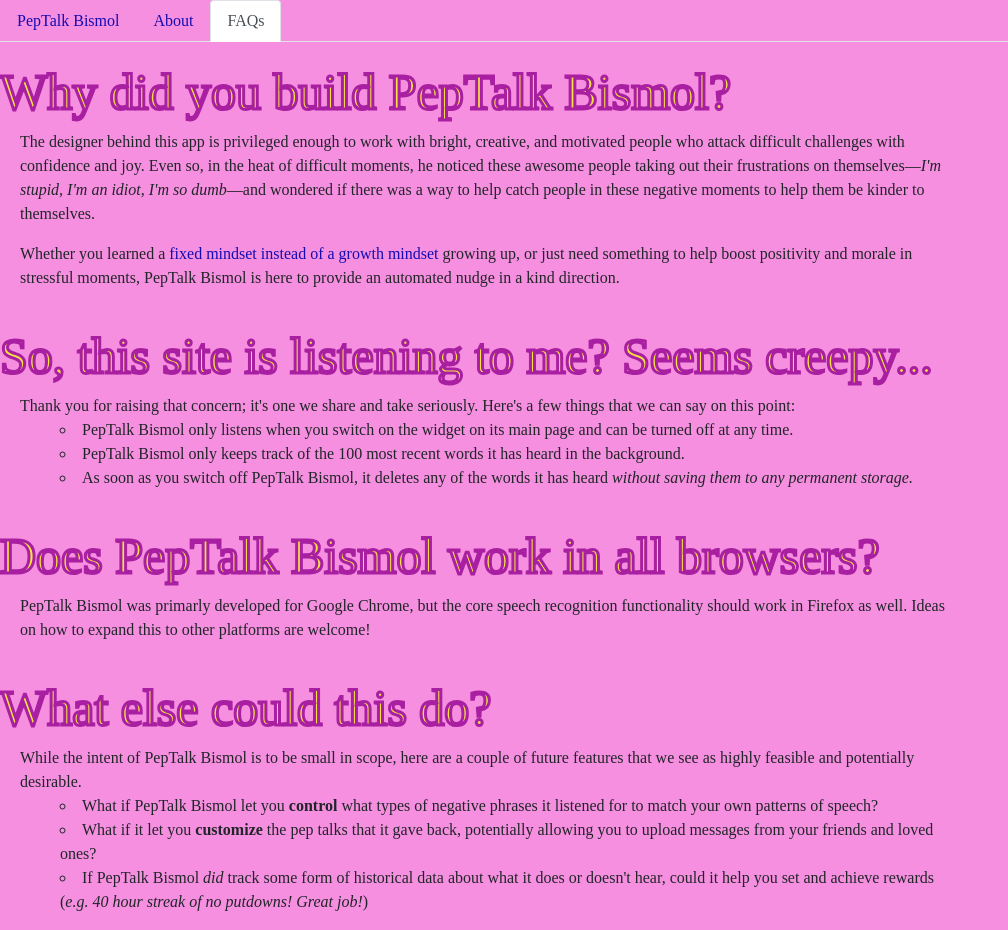
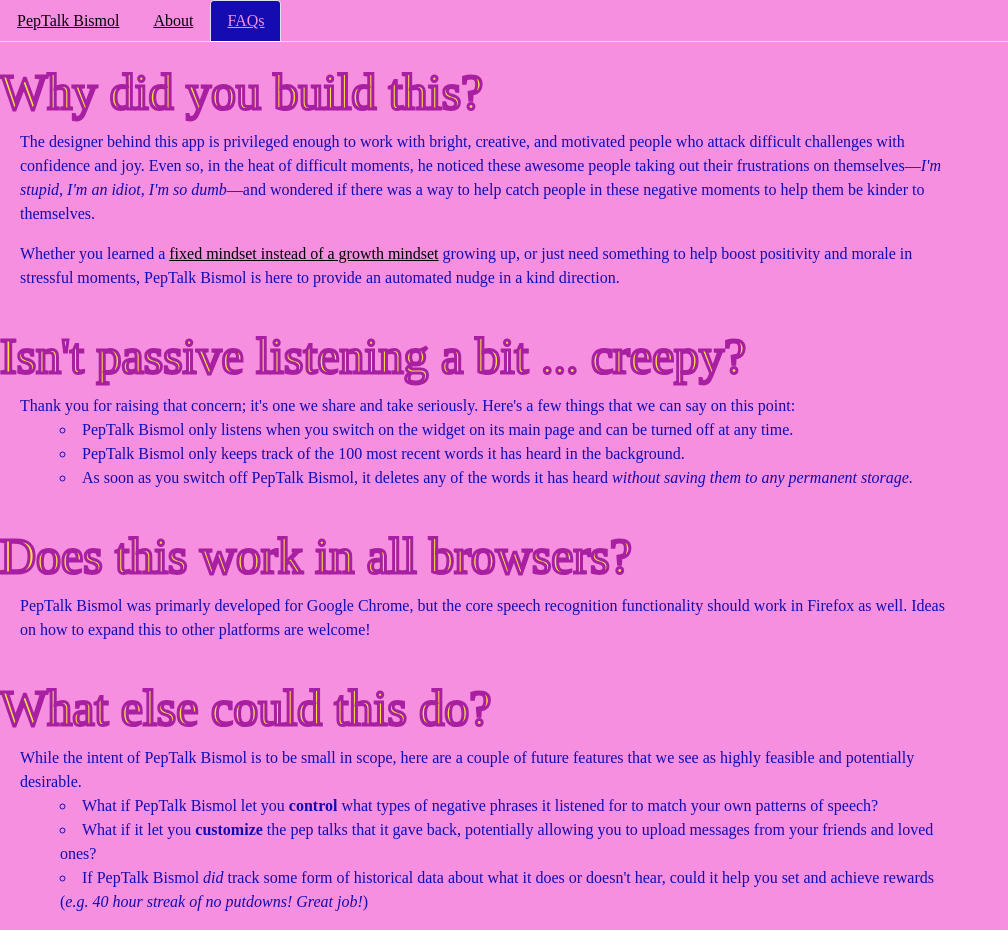
Before and after one commit to ZombieSocrates/nice-self-talk, a browser extension: page faq.html in a window 1280 px wide. Shown: the whole page, without its empty margins (0-1008 px from the left). Drawn offline with nearby package versions, Linux system fonts and the light colour scheme; a web font is replaced by a local one.

Commit message:
Improve colors and link styling

```diff
--- a/faq.html
+++ b/faq.html
@@ -24,13 +24,13 @@
         <a class="nav-link active" href="#">FAQs</a>
       </li>
     </ul>
-    <h1 class="question-header">Why did you build PepTalk Bismol?</h1>
+    <h1 class="question-header">Why did you build this?</h1>
     <div class="question-response">The designer behind this app is privileged enough to work with bright, creative, and motivated people who attack difficult challenges with confidence and joy. Even so, in the heat of difficult moments, he noticed these awesome people taking out their frustrations on themselves&mdash;<i>I'm stupid, I'm an idiot, I'm so dumb</i>&mdash;and wondered if there was a way to help catch people in these negative moments to help them be kinder to themselves.
     <p></p>
     Whether you learned a <a href="https://www.developgoodhabits.com/fixed-mindset-vs-growth-mindset/" target="_blank">fixed mindset instead of a growth mindset</a> growing up, or just need something to help boost positivity and morale in stressful moments, PepTalk Bismol is here to provide an automated nudge in a kind direction.
     </div>
     <p></p>
-    <h1 class="question-header">So, this site is listening to me? Seems creepy...</h1>
+    <h1 class="question-header">Isn't passive listening a bit ... creepy?</h1>
     <div class="question-response">Thank you for raising that concern; it's one we share and take seriously. Here's a few things that we can say on this point:
       <ul class="response-list">
         <li class="response-bullet">PepTalk Bismol only listens when you switch on the widget on its main page and can be turned off at any time.</li>
@@ -39,7 +39,7 @@
       </ul>
     </div>
     <p></p>
-    <h1 class="question-header">Does PepTalk Bismol work in all browsers?</h1>
+    <h1 class="question-header">Does this work in all browsers?</h1>
     <div class="question-response">PepTalk Bismol was primarly developed for Google Chrome, but the core speech recognition functionality should work in Firefox as well. Ideas on how to expand this to other platforms are welcome!</div>
     <p></p>
     <h1 class="question-header">What else could this do?</h1>
--- a/style.css
+++ b/style.css
@@ -25,7 +25,19 @@ h1 {
 }
 
 a {
-   color: #140cb0;
+   color: #000000;
+   text-decoration: underline;
+}
+
+a:hover {
+  color: #f7e240;
+  background-color: #a81fa1;
+}
+
+.nav-tabs  .nav-link.active {
+  color: #f68fe0;
+  background-color: #140cb0;
+  text-decoration: underline;
 }
 
 .hint{
@@ -50,6 +62,7 @@ a {
 .question-response {
 	padding-left:20px;
 	width: 75%;
+  color:#140cb0;
 }
 
 .response-bullet {
```
Also changed, not shown: about.html (+1 -1 lines).
